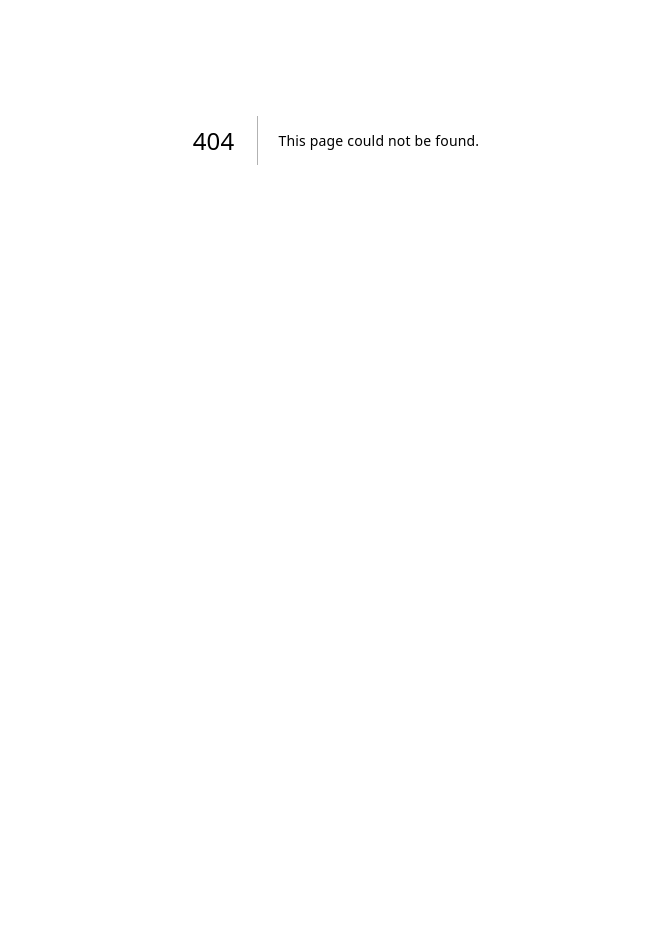
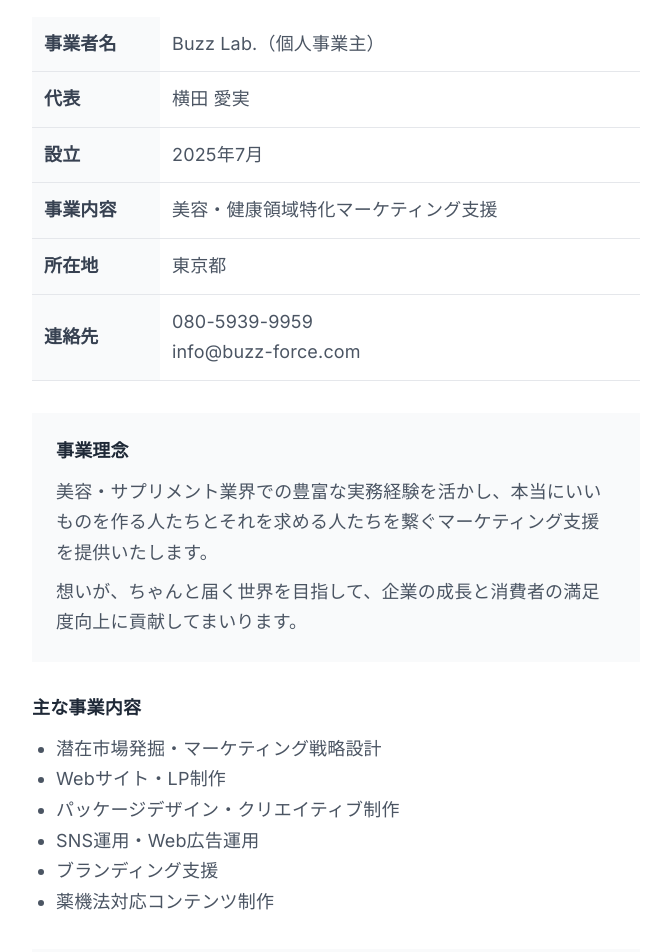
Before and after one commit to suppsaudit/buzz-lab., a Next.js app: page /company in a window 1280 px wide. Before the commit this address had no page. Shown: the part 260-1212 px from the top of the page, without its empty margins (304-975 px from the left). Before the commit the page ends 800 px from the top, so only its background shows below. Built offline with nearby package versions, Linux system fonts and the light colour scheme.

Commit message:
フッター項目・会社概要追加

```diff
--- /dev/null
+++ b/src/app/company/page.tsx
@@ -0,0 +1,69 @@
+"use client";
+
+export default function CompanyPage() {
+  return (
+    <div className="max-w-2xl mx-auto p-8 bg-white shadow-md mt-12 mb-12 rounded-lg">
+      <div className="text-center mb-8 border-b-2 border-gray-100 pb-6">
+        <div className="text-3xl font-bold text-gray-800 mb-2">Buzz Lab.</div>
+        <p className="text-gray-600">価値あるものを、求める人へ</p>
+      </div>
+      <h1 className="text-2xl font-bold text-gray-800 mb-8">会社概要</h1>
+      <div className="mb-8">
+        <table className="w-full border-collapse mb-8">
+          <tbody>
+            <tr>
+              <th className="bg-gray-50 font-semibold text-gray-700 w-32 p-3 text-left border-b">事業者名</th>
+              <td className="p-3 border-b text-gray-600">Buzz Lab.（個人事業主）</td>
+            </tr>
+            <tr>
+              <th className="bg-gray-50 font-semibold text-gray-700 p-3 text-left border-b">代表</th>
+              <td className="p-3 border-b text-gray-600">横田 愛実</td>
+            </tr>
+            <tr>
+              <th className="bg-gray-50 font-semibold text-gray-700 p-3 text-left border-b">設立</th>
+              <td className="p-3 border-b text-gray-600">2025年7月</td>
+            </tr>
+            <tr>
+              <th className="bg-gray-50 font-semibold text-gray-700 p-3 text-left border-b">事業内容</th>
+              <td className="p-3 border-b text-gray-600">美容・健康領域特化マーケティング支援</td>
+            </tr>
+            <tr>
+              <th className="bg-gray-50 font-semibold text-gray-700 p-3 text-left border-b">所在地</th>
+              <td className="p-3 border-b text-gray-600">東京都</td>
+            </tr>
+            <tr>
+              <th className="bg-gray-50 font-semibold text-gray-700 p-3 text-left border-b">連絡先</th>
+              <td className="p-3 border-b text-gray-600">080-5939-9959<br />info@buzz-force.com</td>
+            </tr>
+          </tbody>
+        </table>
+      </div>
+      <div className="bg-gray-50 rounded-lg p-6 mb-8">
+        <h2 className="text-lg font-bold text-gray-800 mb-3">事業理念</h2>
+        <p className="text-gray-600 mb-2">美容・サプリメント業界での豊富な実務経験を活かし、本当にいいものを作る人たちとそれを求める人たちを繋ぐマーケティング支援を提供いたします。</p>
+        <p className="text-gray-600">想いが、ちゃんと届く世界を目指して、企業の成長と消費者の満足度向上に貢献してまいります。</p>
+      </div>
+      <div className="mb-8">
+        <h2 className="text-lg font-bold text-gray-800 mb-3">主な事業内容</h2>
+        <ul className="list-disc pl-6 text-gray-600">
+          <li>潜在市場発掘・マーケティング戦略設計</li>
+          <li>Webサイト・LP制作</li>
+          <li>パッケージデザイン・クリエイティブ制作</li>
+          <li>SNS運用・Web広告運用</li>
+          <li>ブランディング支援</li>
+          <li>薬機法対応コンテンツ制作</li>
+        </ul>
+      </div>
+      <div className="bg-gray-50 rounded-lg p-6 mb-8">
+        <h2 className="text-lg font-bold text-gray-800 mb-3">代表プロフィール</h2>
+        <p className="text-gray-800 font-semibold mb-1">横田 愛実</p>
+        <p className="text-gray-600 mb-2">白百合女子大学卒業、フランス留学を経て、ブランディングエージェンシー、ECプラットフォーム、広告代理店での経験を積む。美容・サプリ業界での豊富な実務経験を活かし、2025年に独立。</p>
+        <p className="text-gray-600 mb-1">【主な経歴】</p>
+        <p className="text-gray-600 mb-1">・ECプラットフォーム マーケティングマネージャー<br />・ブランディングエージェンシー Webディレクター<br />・楽天グループ ヘルスケア事業部 業務支援</p>
+      </div>
+      <div className="text-center mt-8">
+        <a href="#contact" className="inline-block px-8 py-3 bg-blue-600 text-white rounded-md font-semibold hover:bg-blue-700 transition">お問い合わせ</a>
+      </div>
+    </div>
+  );
+}
--- a/src/components/Footer.tsx
+++ b/src/components/Footer.tsx
@@ -95,6 +95,11 @@ const Footer = () => {
                       <span className="block">マーケティングプランニング</span>
                     </a>
                   </li>
+                  <li>
+                    <a href="#" className="text-gray-400 hover:text-white transition-colors">
+                      <span className="block">サプリさ接種ログアプリの開発・運営</span>
+                    </a>
+                  </li>
                 </ul>
               </div>
             </div>
```
